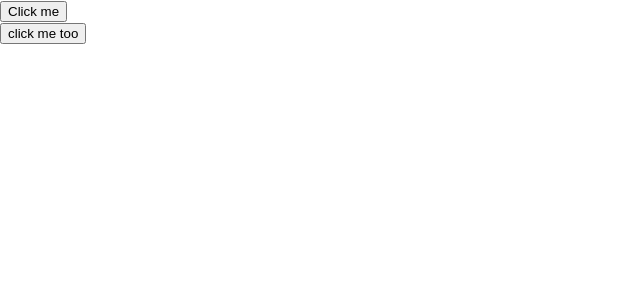
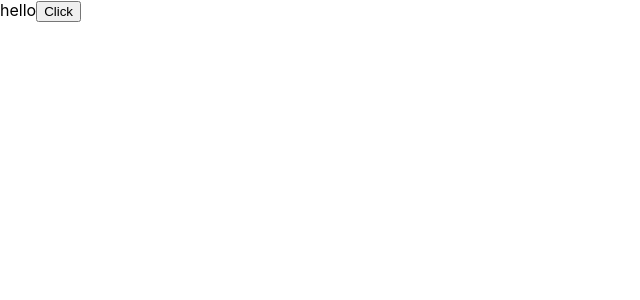
Before and after one commit to HariO7/react-codeevolution, a React (Create React App) app: page / in a window 1280 px wide. Shown: the top 300 px of the page, without its empty margins (0-640 px from the left). Built offline with nearby package versions, Linux system fonts and the light colour scheme.

Commit message:
event binding 4 meth

```diff
--- a/src/App.js
+++ b/src/App.js
@@ -5,13 +5,15 @@ import Greet from './Components/Greet';
 import Welcome from './Components/welcome';
 import FunctionClick from './Components/functionClick';
 import ClassClicked from './Components/classClicked';
+import ClickBinding from './Components/ClickBinding';
 function App() {
   return (
     <div>
       {/* <Greet name='Bruce' hero='Batman' />
       <Welcome name="micheal" hero= "jackson" /> */}
-      <FunctionClick />
-      <ClassClicked />
+      {/* <FunctionClick />
+      <ClassClicked /> */}
+      <ClickBinding />
 
     </div>
   );
--- /dev/null
+++ b/src/Components/ClickBinding.js
@@ -0,0 +1,34 @@
+import React, { Component } from 'react'
+
+export class ClickBinding extends Component {
+    constructor(props) {
+      super(props)
+
+      this.state = {
+         message: 'hello'
+      }
+    //   this.handleClick = this.handleClick.bind(this)
+    }
+    // handleClick(){
+    //     this.setState({
+    //         message: 'goodbye'
+    //     })
+    // }
+    handleClick = ()=>{
+        this.setState({
+            message:'goodbye'
+        })
+    }
+  render() {
+    return (
+      <div>
+          {this.state.message}
+          {/* <button onClick={this.handleClick.bind(this)}>Click</button> */}
+          {/* <button onClick={()=> this.handleClick()}>Click</button> */}
+          <button onClick={this.handleClick}>Click</button>
+      </div>
+    )
+  }
+}
+
+export default ClickBinding
```
